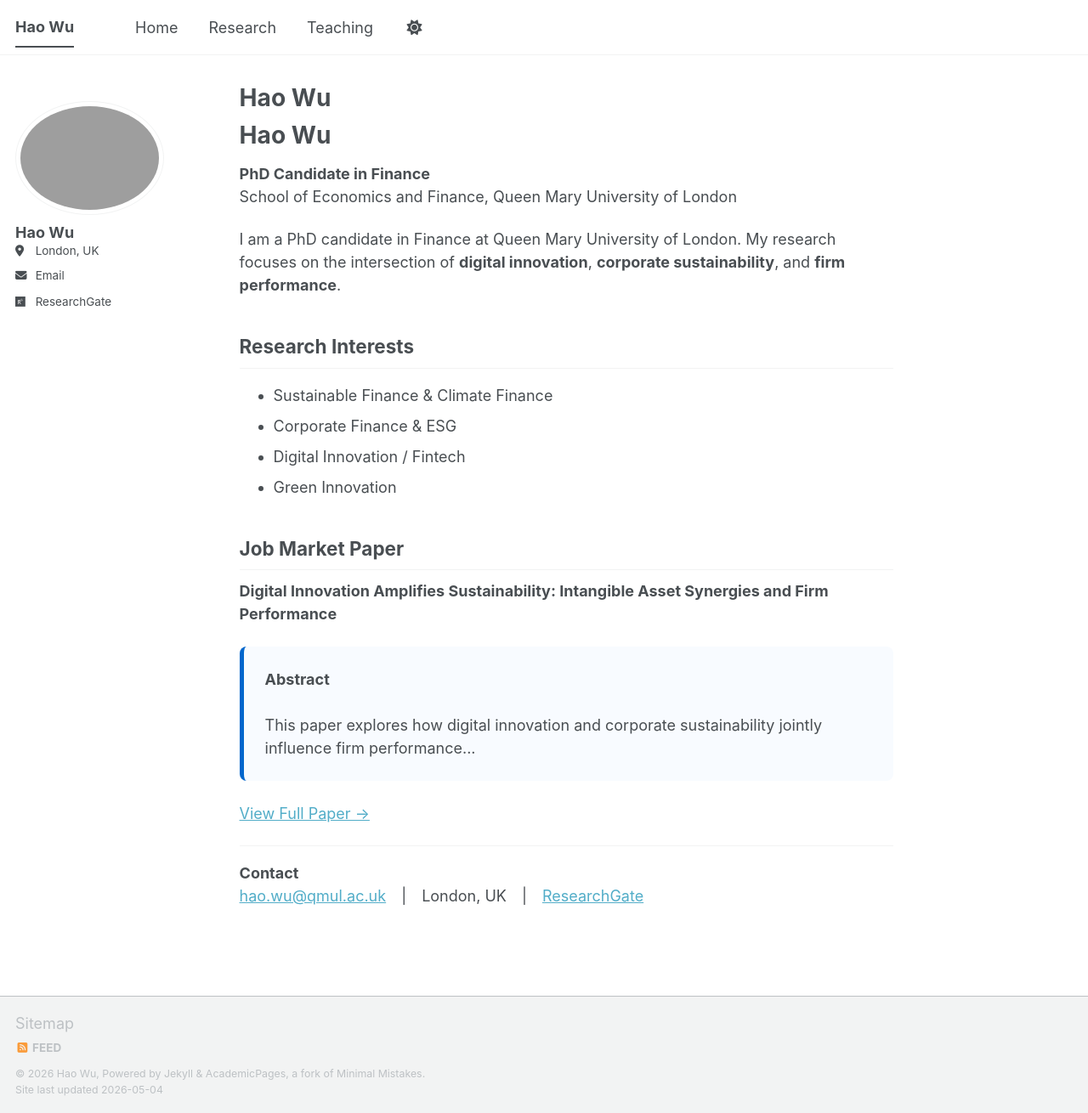
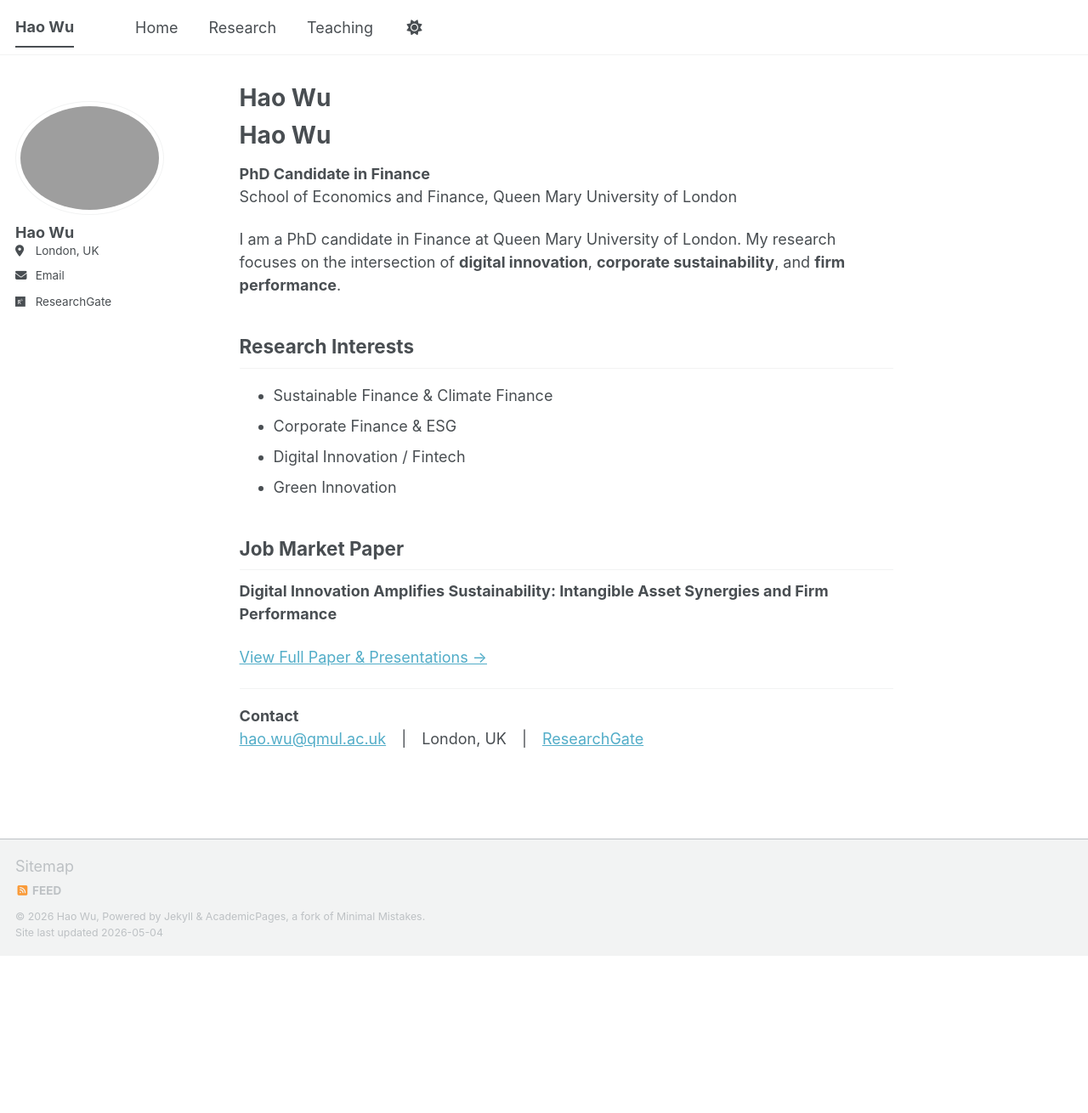
Before and after one commit to haowuqmul-cloud/haowu.github.io, a Jekyll site: the page built from index.md, in a window 1280 px wide and 1310 px high. Shown: the whole window at 85% size. Built offline with Jekyll 4.4.1, drawn with Linux system fonts in a browser that asks for light colours; a script bundle is joined from its source files by our own code; library files that are not in the unit come from our copies.

Commit message:
Update job market paper section in index.md
Removed abstract section and updated links for job market paper.

```diff
--- a/index.md
+++ b/index.md
@@ -2,6 +2,7 @@
 title: "Hao Wu"
 layout: single
 author_profile: true
+permalink: /
 ---
 
 # Hao Wu
@@ -22,12 +23,7 @@ I am a PhD candidate in Finance at Queen Mary University of London. My research
 
 **Digital Innovation Amplifies Sustainability: Intangible Asset Synergies and Firm Performance**
 
-<div style="background:#f8fbff; border-left:5px solid #0066cc; padding:25px; border-radius:8px; margin:25px 0;">
-  <strong>Abstract</strong><br><br>
-  This paper explores how digital innovation and corporate sustainability jointly influence firm performance...
-</div>
-
-[View Full Paper →](/research.md/)
+[View Full Paper & Presentations →](/research.md/)
 
 ---
 
```
